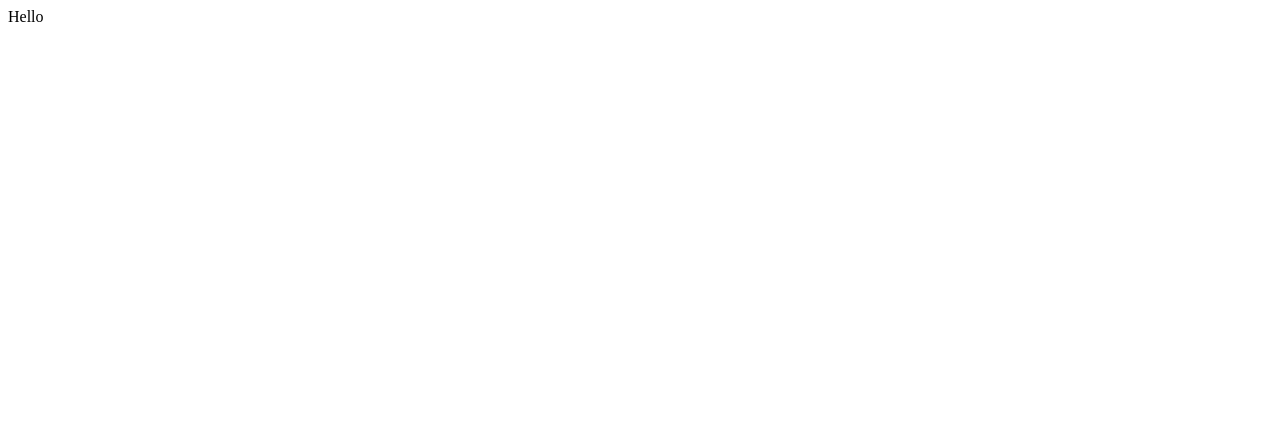
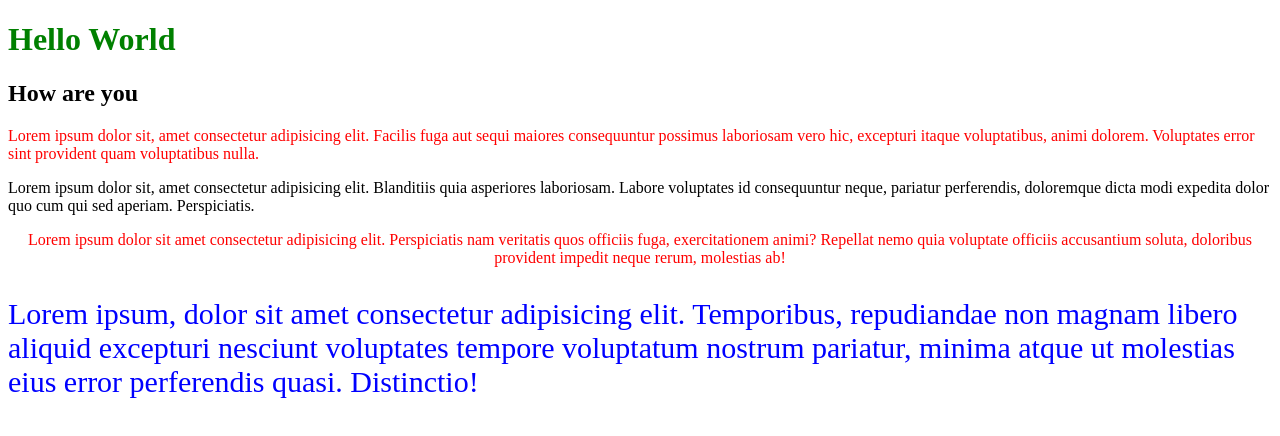
Before and after one commit to weijoanshih/20190112_firstclass, a plain HTML site: page index.html in a window 1280 px wide. Drawn offline with Linux system fonts and the light colour scheme.

Commit message:
20190112_First Class

```diff
--- a/index.html
+++ b/index.html
@@ -1 +1,24 @@
-Hello
+<!DOCTYPE html>
+<html>
+
+<head>
+    <meta charset="utf-8" />
+    <meta http-equiv="X-UA-Compatible" content="IE=edge">
+    <title>I am Jo-an</title>
+    <meta name="viewport" content="width=device-width, initial-scale=1">
+    <link rel="stylesheet" type="text/css" media="screen" href="myCss.css" />
+    <script src="main.js"></script>
+
+</head>
+
+<body>
+    <h1 class="myH1">Hello World</h1>
+    <h2>How are you</h2>
+    <p class="myClass">Lorem ipsum dolor sit, amet consectetur adipisicing elit. Facilis fuga aut sequi maiores consequuntur possimus laboriosam vero hic, excepturi itaque voluptatibus, animi dolorem. Voluptates error sint provident quam voluptatibus nulla.</p>
+    <p>Lorem ipsum dolor sit, amet consectetur adipisicing elit. Blanditiis quia asperiores laboriosam. Labore voluptates id consequuntur neque, pariatur perferendis, doloremque dicta modi expedita dolor quo cum qui sed aperiam. Perspiciatis.</p>
+    <p class="myClass myClass2">Lorem ipsum dolor sit amet consectetur adipisicing elit. Perspiciatis nam veritatis quos officiis fuga, exercitationem animi? Repellat nemo quia voluptate officiis accusantium soluta, doloribus provident impedit neque rerum, molestias ab!</p>
+    <p id="myId">Lorem ipsum, dolor sit amet consectetur adipisicing elit. Temporibus, repudiandae non magnam libero aliquid excepturi nesciunt voluptates tempore voluptatum nostrum pariatur, minima atque ut molestias eius error perferendis quasi. Distinctio!</p>
+
+</body>
+
+</html>
--- /dev/null
+++ b/myCss.css
@@ -0,0 +1,16 @@
+.myH1 {
+    color: green;
+}
+
+.myClass {
+    color: red;
+}
+
+.myClass2 {
+    text-align: center;
+}
+
+#myId {
+    color: blue;
+    font-size: 30px;
+}
```
